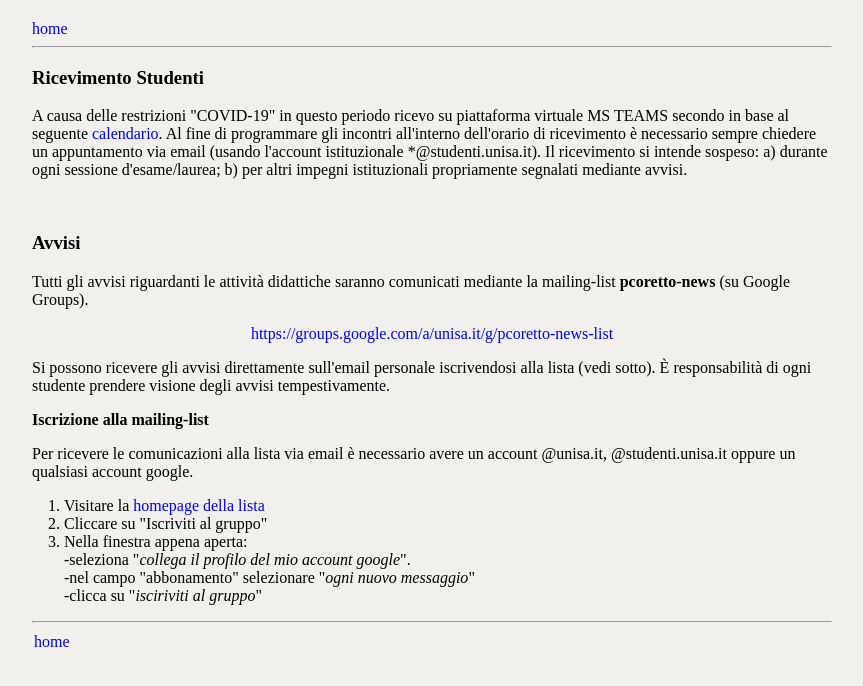
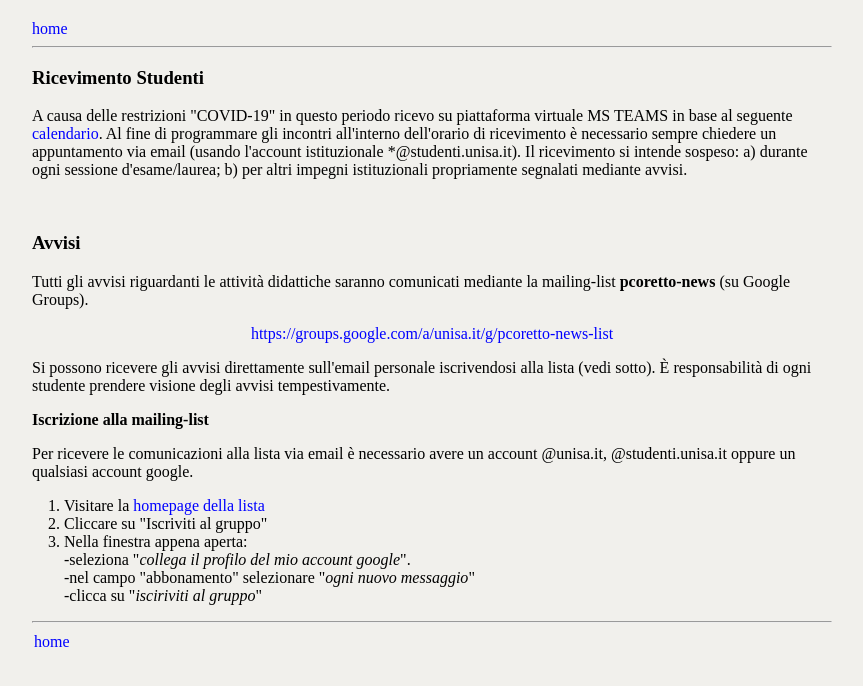
Before and after one commit to pietro-coretto/pietro-coretto.github.io, a plain HTML site: page ricevimento-avvisi.html in a window 1280 px wide. Shown: the whole page, without its empty margins (3-866 px from the left). Drawn offline with Linux system fonts and the light colour scheme.

Commit message:
p:regular update

```diff
--- a/ricevimento-avvisi.html
+++ b/ricevimento-avvisi.html
@@ -29,7 +29,7 @@
     base al seguente --> <!-- <a href="http://docenti.unisa.it/pietro.coretto"
     alt="" --> <!-- target="_blank">calendario</a>. -->
    <p>A causa delle restrizioni "COVID-19" in questo periodo ricevo su
-    piattaforma virtuale MS TEAMS secondo in base al
+    piattaforma virtuale MS TEAMS  in base al
     seguente <a href="http://docenti.unisa.it/pietro.coretto" alt=""
     target="_blank">calendario</a>.  Al fine di programmare gli incontri
     all'interno dell'orario di ricevimento è necessario sempre chiedere un
```
